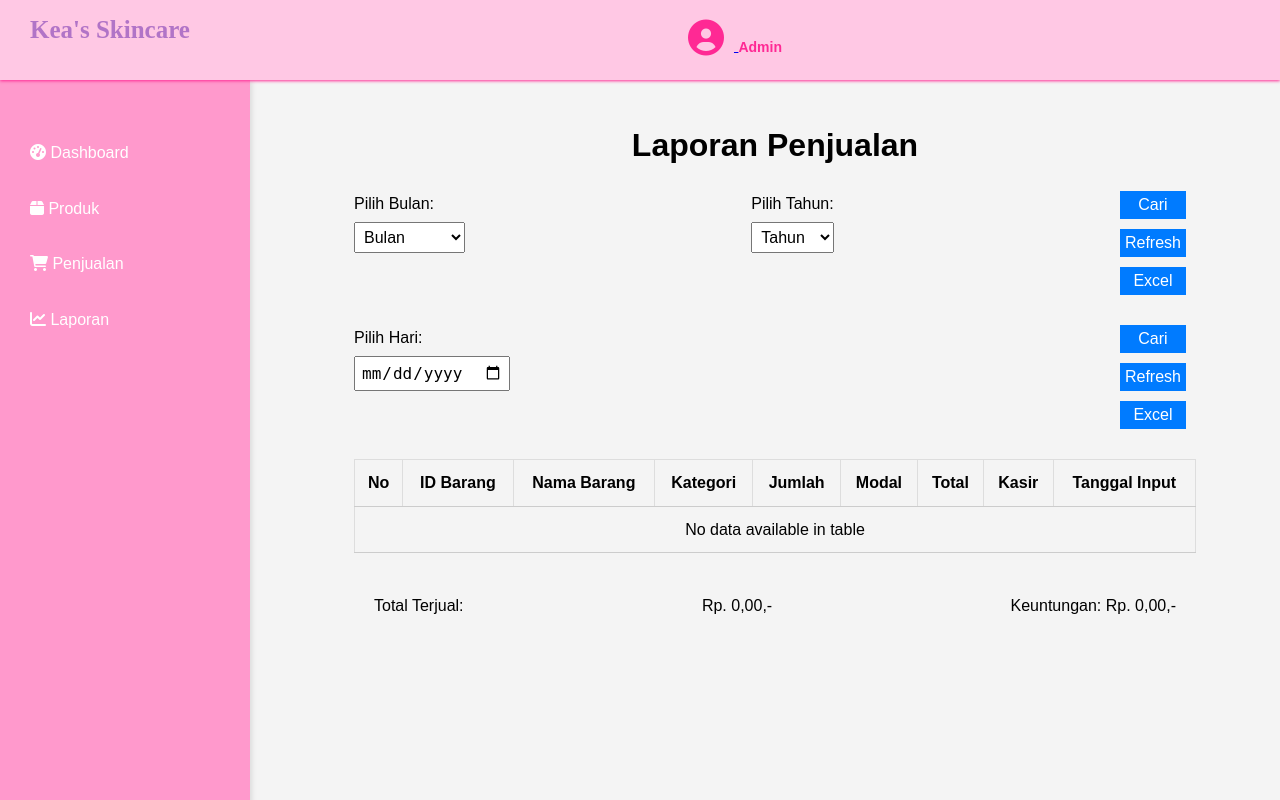
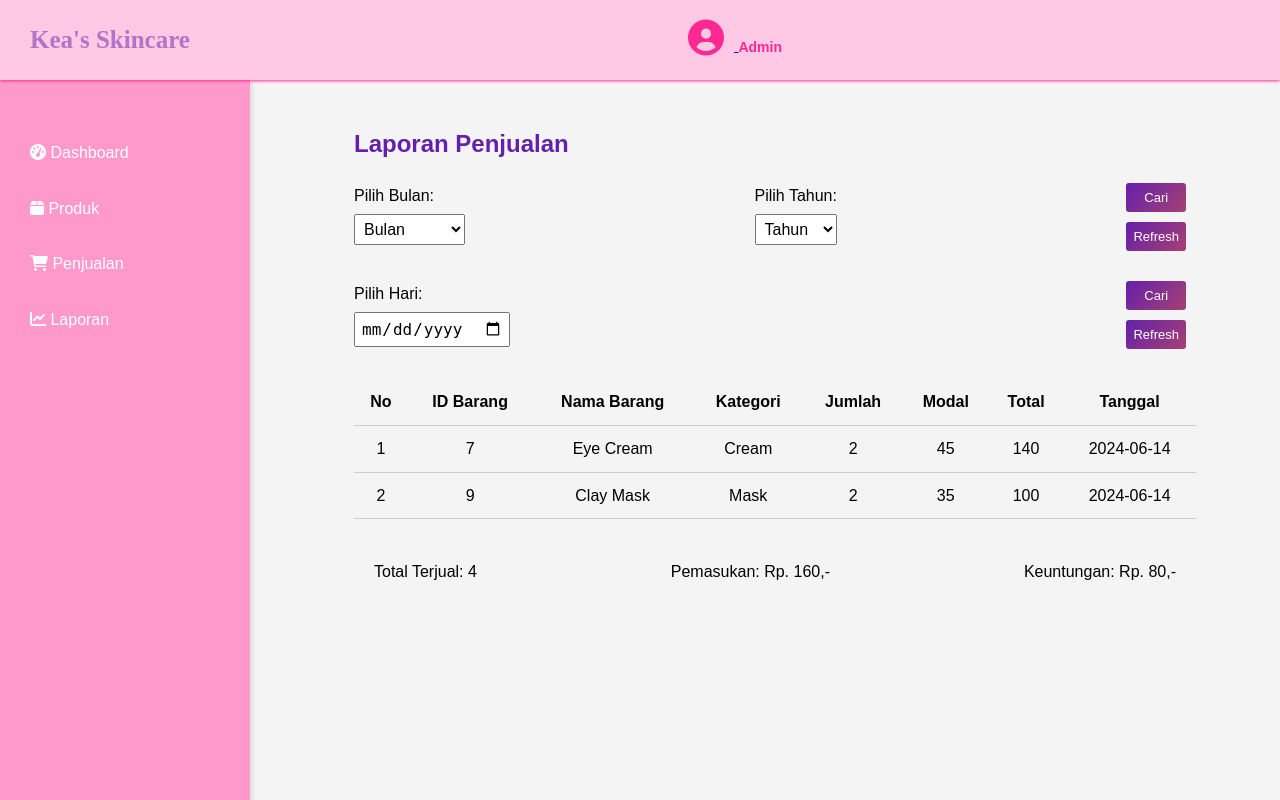
Before and after one commit to Aliyazalfaputri/Kea-s-Skincare, a PHP site: page /laporan.php in a window 1280 px wide. Run offline with PHP 8.4, Linux system fonts and the light colour scheme; data comes from the database, SQL or seed files in the repository; data that the repository does not hold is empty.

Commit message:
laporan, db

```diff
--- a/css/laporan.css
+++ b/css/laporan.css
@@ -15,21 +15,28 @@ body {
     /* box-shadow: 0 0 10px rgba(0, 0, 0, 0.1); */
 }
 
-h1 {
-    text-align: center;
-    margin-bottom: 20px;
+h2 {
+    color: #6420AA;
+    margin-top: 0;
 }
 
 form {
     display: flex;
     justify-content: space-between;
-    margin-bottom: 20px;
+    margin: 20px 0;
 }
 
 .form-group {
     display: flex;
     flex-direction: column;
     margin-right: 10px;
+}
+
+.form-group button{
+    background-image: linear-gradient(130deg, #6420AA,#a74174);
+    padding: 7px;
+    font-size: 13px;
+    border-radius: 3px;
 }
 
 label {
@@ -61,7 +68,7 @@ table {
 
 th, td {
     padding: 10px;
-    border: 1px solid #ddd;
+    /* border: 1px solid #ddd; */
     text-align: left;
 }
 
--- a/laporan.php
+++ b/laporan.php
@@ -14,7 +14,7 @@
 <div class="container">
     <?php include 'template/sidebar.php'; ?>
     <div class="content">
-        <h1>Laporan Penjualan</h1>
+        <h2>Laporan Penjualan</h2>
         <form method="GET" action="">
             <div class="form-group">
                 <label for="bulan">Pilih Bulan:</label>
@@ -47,7 +47,6 @@
             <div class="form-group">
                 <button type="submit" name="search" value="month" class="btn">Cari</button>
                 <button type="button" onclick="location.reload()" class="btn">Refresh</button>
-                <button type="button" onclick="exportToExcel()" class="btn">Excel</button>
             </div>
         </form>
 
@@ -59,7 +58,6 @@
             <div class="form-group">
                 <button type="submit" name="search" value="day" class="btn">Cari</button>
                 <button type="button" onclick="location.reload()" class="btn">Refresh</button>
-                <button type="button" onclick="exportToExcel()" class="btn">Excel</button>
             </div>
         </form>
 
@@ -73,17 +71,17 @@
                     <th>Jumlah</th>
                     <th>Modal</th>
                     <th>Total</th>
-                    <th>Kasir</th>
-                    <th>Tanggal Input</th>
+                    <th>Tanggal</th>
                 </tr>
             </thead>
             <tbody>
                 <?php
                 include 'config.php';
 
-                $query = "SELECT l.id, l.quantity, l.cashier, l.input_date, p.id as produk_id, p.nama, p.kategori, p.harga_beli, p.harga_jual
-                          FROM laporan l
-                          JOIN produk p ON l.produk_id = p.id
+                $query = "SELECT p.id as produk_id, p.nama, p.kategori, p.harga_beli, p.harga_jual, p.stok,
+                                  j.id as penjualan_id, j.tanggal, j.jumlah, j.harga, j.total_harga
+                          FROM penjualan j
+                          JOIN produk p ON j.id_produk = p.id
                           WHERE 1=1";
 
                 if (isset($_GET['search'])) {
@@ -91,12 +89,12 @@
                         $bulan = $_GET['bulan'];
                         $tahun = $_GET['tahun'];
                         if ($bulan && $tahun) {
-                            $query .= " AND MONTH(l.input_date) = $bulan AND YEAR(l.input_date) = $tahun";
+                            $query .= " AND MONTH(j.tanggal) = $bulan AND YEAR(j.tanggal) = $tahun";
                         }
                     } elseif ($_GET['search'] == 'day') {
                         $tanggal = $_GET['tanggal'];
                         if ($tanggal) {
-                            $query .= " AND l.input_date = '$tanggal'";
+                            $query .= " AND j.tanggal = '$tanggal'";
                         }
                     }
                 }
@@ -105,17 +103,15 @@
                 if (mysqli_num_rows($result) > 0) {
                     $no = 1;
                     while ($row = mysqli_fetch_assoc($result)) {
-                        $total = $row['harga_jual'] * $row['quantity'];
                         echo "<tr>";
                         echo "<td>{$no}</td>";
                         echo "<td>{$row['produk_id']}</td>";
                         echo "<td>{$row['nama']}</td>";
                         echo "<td>{$row['kategori']}</td>";
-                        echo "<td>{$row['quantity']}</td>";
+                        echo "<td>{$row['jumlah']}</td>";
                         echo "<td>{$row['harga_beli']}</td>";
-                        echo "<td>{$total}</td>";
-                        echo "<td>{$row['cashier']}</td>";
-                        echo "<td>{$row['input_date']}</td>";
+                        echo "<td>{$row['total_harga']}</td>";
+                        echo "<td>{$row['tanggal']}</td>";
                         echo "</tr>";
                         $no++;
                     }
@@ -129,23 +125,13 @@
         <div class="total">
             <p>Total Terjual:
                 <?php
-                $total_query = "SELECT SUM(l.quantity) as total_qty, SUM(p.harga_beli * l.quantity) as total_cost, SUM(p.harga_jual * l.quantity) as total_sales
-                                FROM laporan l
-                                JOIN produk p ON l.produk_id = p.id";
+                $total_query = "SELECT SUM(j.jumlah) as total_qty, SUM(p.harga_beli * j.jumlah) as total_cost, SUM(j.total_harga) as total_sales
+                                FROM penjualan j
+                                JOIN produk p ON j.id_produk = p.id";
                 $total_result = mysqli_query($conn, $total_query);
                 $totals = mysqli_fetch_assoc($total_result);
                 echo $totals['total_qty'];
                 ?>
             </p>
-            <p>Rp. <?php echo number_format($totals['total_cost'], 2, ',', '.'); ?>,-</p>
-            <p>Keuntungan: Rp. <?php echo number_format($totals['total_sales'], 2, ',', '.'); ?>,-</p>
-        </div>
-    </div>
-
-    <script>
-        function exportToExcel() {
-            // Implement export to excel functionality
-        }
-    </script>
-</body>
-</html>
+            <p>Pemasukan: Rp. <?php echo number_format($totals['total_cost'], 0, ',', '.'); ?>,-</p>
+            <p>Keuntungan: Rp. <?php echo number_format($totals['total_sales'] - $totals['total_cost'], 0, ',', '.'); ?>,-</p>
--- a/penjualan.php
+++ b/penjualan.php
@@ -72,10 +72,10 @@ if ($_SERVER["REQUEST_METHOD"] == "POST") {
                         <input type="number" name="jumlah[]" class="jumlah" oninput="updateTotal(this)" required><br>
 
                         <label for="harga">Harga:</label>
-                        <input type="text" name="harga[]" class="harga" readonly required><br>
+                        <input type="number" name="harga[]" class="harga" readonly required><br>
 
                         <label for="total_harga">Total Harga:</label>
-                        <input type="text" name="total_harga[]" class="total_harga" readonly required><br>
+                        <input type="number" name="total_harga[]" class="total_harga" readonly required><br>
                     </div>
                 </div>
                 <button type="button" onclick="addItem()">Tambah Barang</button><br>
--- a/tambah.php
+++ b/tambah.php
@@ -46,11 +46,11 @@ if ($_SERVER["REQUEST_METHOD"] == "POST") {
             </div>
             <div class="form-group">
                 <label for="harga_beli">Harga Beli:</label>
-                <input type="text" name="harga_beli" id="harga_beli" required>
+                <input type="number" name="harga_beli" id="harga_beli" required>
             </div>
             <div class="form-group">
                 <label for="harga_jual">Harga Jual:</label>
-                <input type="text" name="harga_jual" id="harga_jual" required>
+                <input type="number" name="harga_jual" id="harga_jual" required>
             </div>
             <div class="form-group">
                 <label for="stok">Stok:</label>
```
Also changed, not shown: database/db_keas.sql (+57 -11 lines).
